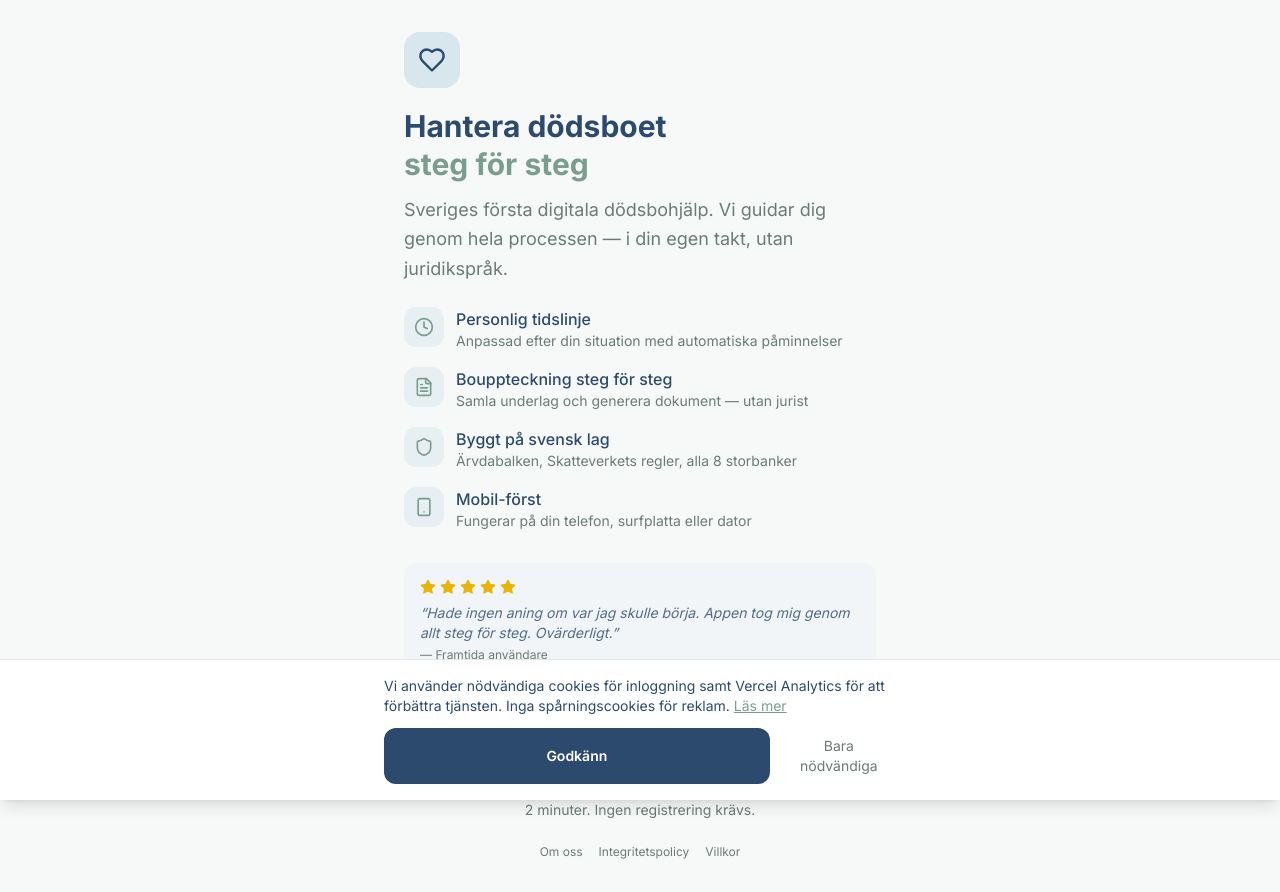
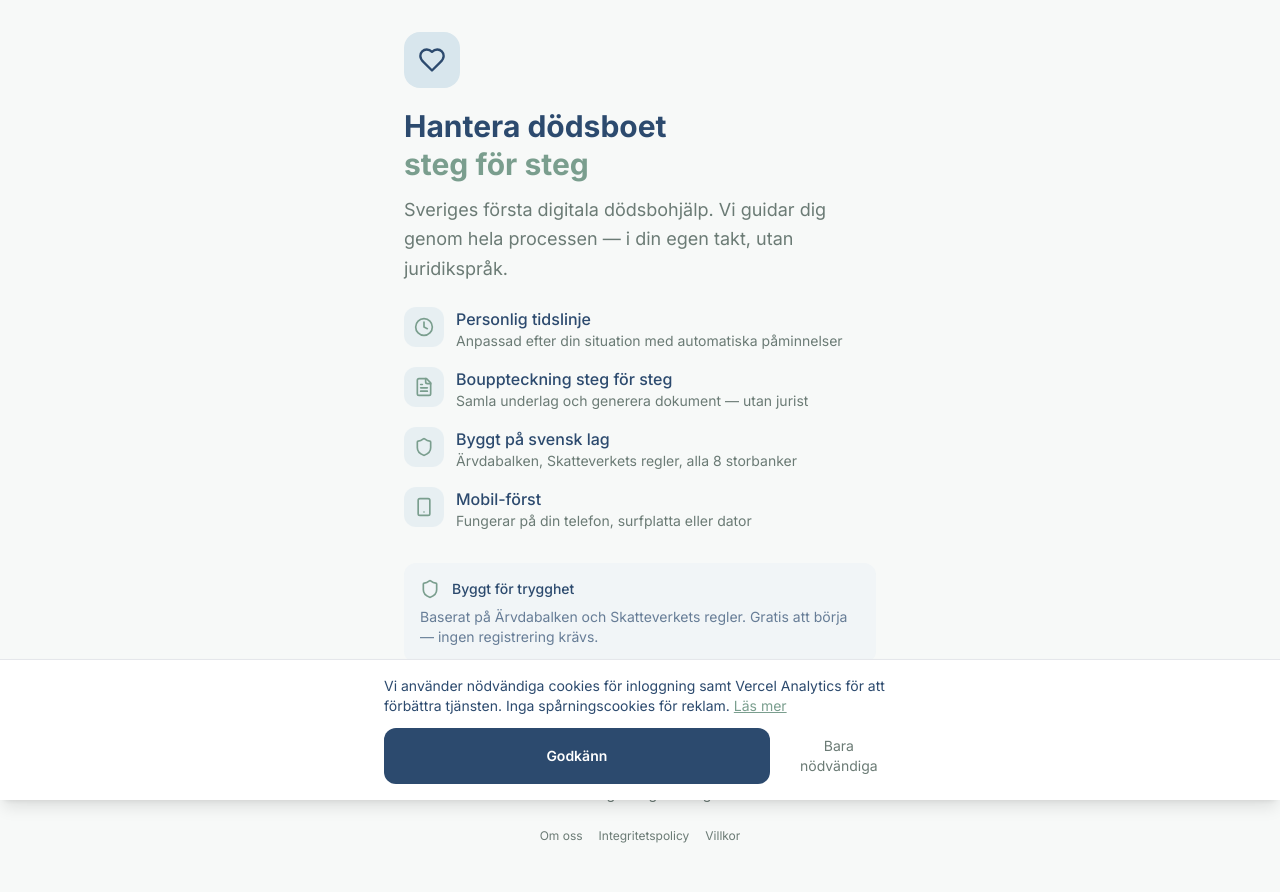
Before and after one commit to arhongbt/db, a Next.js app: page / in a window 1280 px wide. Built offline with nearby package versions, Linux system fonts and the light colour scheme; no server answers.

Commit message:
fix: remove fake review, add trust section to landing page

```diff
--- a/src/app/page.tsx
+++ b/src/app/page.tsx
@@ -11,7 +11,6 @@ import {
   Users,
   FileText,
   Smartphone,
-  Star,
 } from 'lucide-react';
 import Link from 'next/link';
 import { loadState } from '@/lib/store';
@@ -79,18 +78,15 @@ export default function LandingPage() {
           ))}
         </div>
 
-        {/* Social proof */}
+        {/* Trust indicators */}
         <div className="bg-primary-lighter/20 rounded-card p-4 mb-6">
-          <div className="flex items-center gap-1 mb-2">
-            {[1, 2, 3, 4, 5].map((i) => (
-              <Star key={i} className="w-4 h-4 text-yellow-500 fill-yellow-500" />
-            ))}
+          <div className="flex items-center gap-3 mb-2">
+            <Shield className="w-5 h-5 text-accent" />
+            <p className="font-medium text-primary text-sm">Byggt för trygghet</p>
           </div>
-          <p className="text-sm text-primary/80 italic">
-            &ldquo;Hade ingen aning om var jag skulle börja. Appen tog mig genom
-            allt steg för steg. Ovärderligt.&rdquo;
+          <p className="text-sm text-primary/70">
+            Baserat på Ärvdabalken och Skatteverkets regler. Gratis att börja — ingen registrering krävs.
           </p>
-          <p className="text-xs text-muted mt-1">— Framtida användare</p>
         </div>
       </div>
 
```
